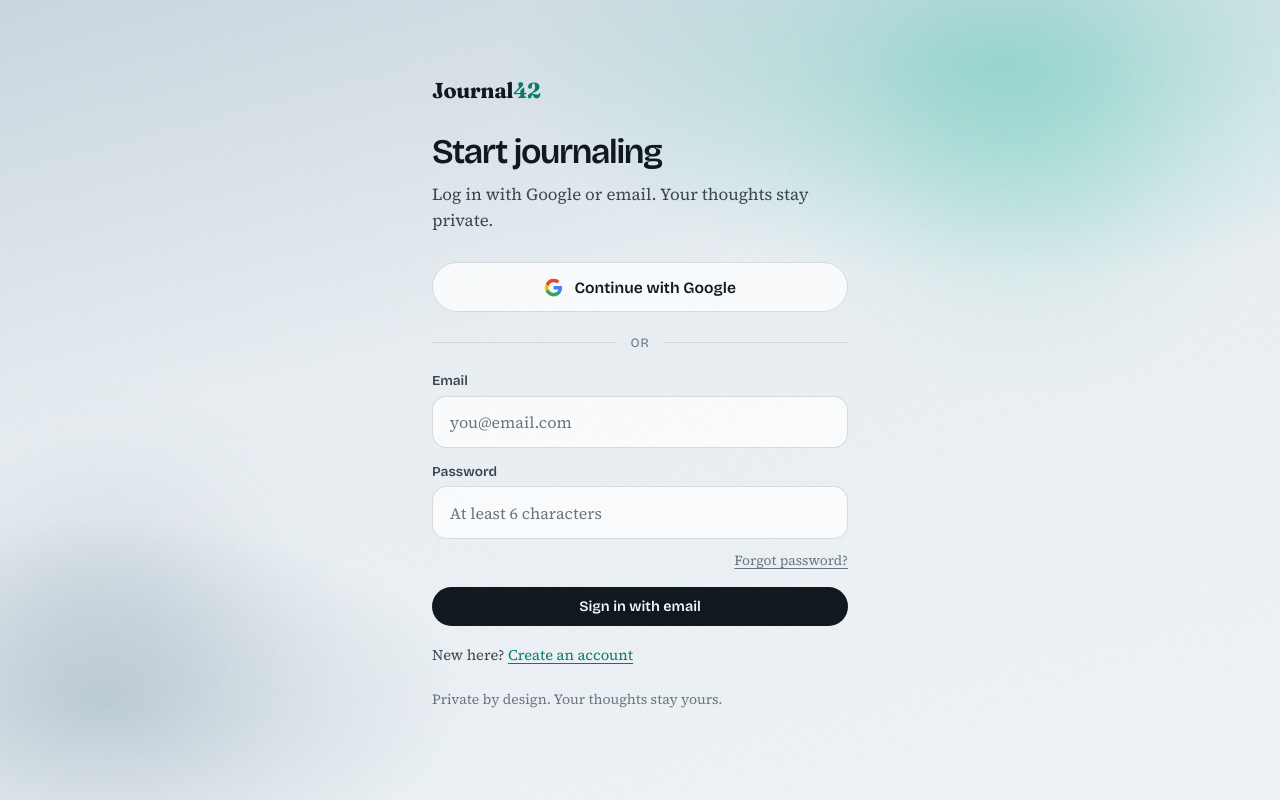
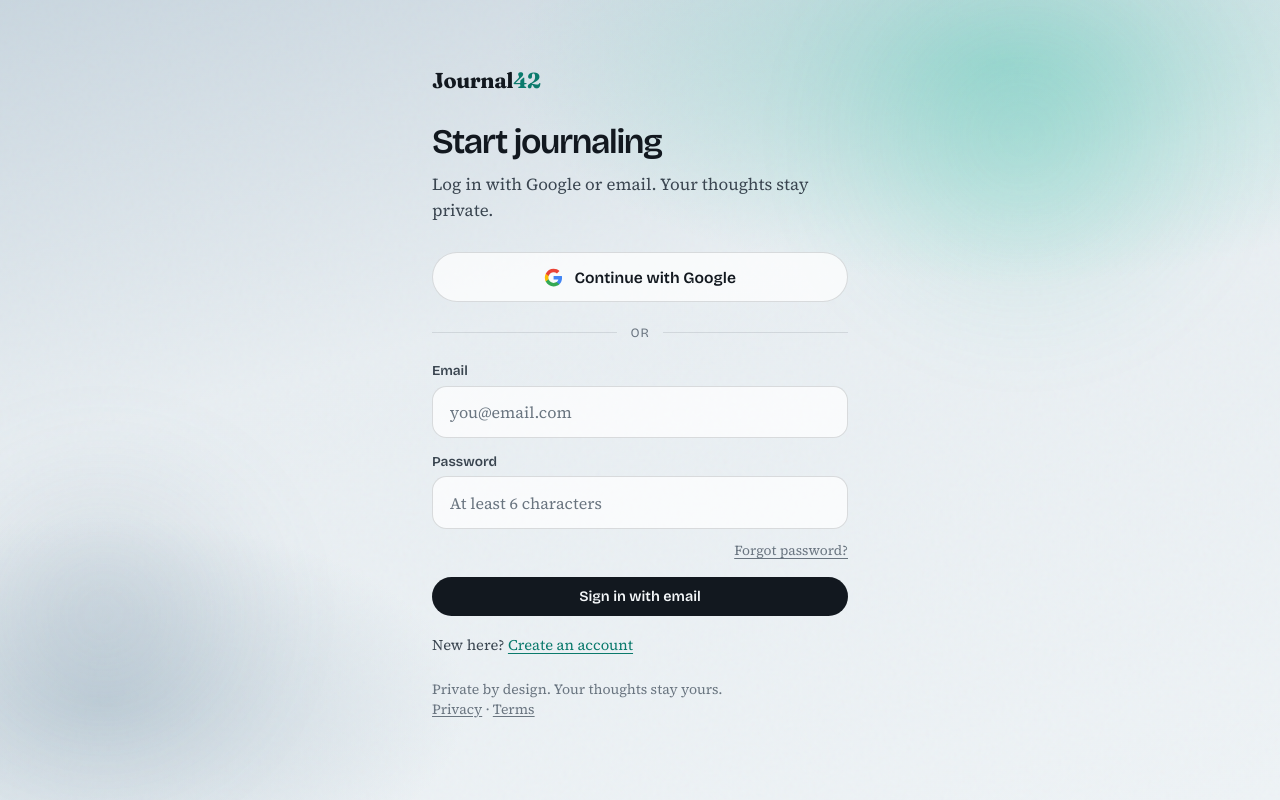
Before and after one commit to JovianX/journal42-app, a React (Vite) app: page /login in a window 1280 px wide. Built offline with nearby package versions, Linux system fonts and the light colour scheme; no server answers.

Commit message:
Link Privacy and Terms from login and Settings.
Surface the updated marketing legal pages where accounts are created and managed.

```diff
--- a/src/App.css
+++ b/src/App.css
@@ -3773,6 +3773,26 @@ button.reflection-orb {
   color: var(--muted);
 }
 
+.auth-footer a {
+  color: var(--muted);
+  text-decoration: underline;
+  text-underline-offset: 0.12em;
+}
+
+.auth-footer a:hover {
+  color: var(--ink);
+}
+
+.settings-legal-links a {
+  color: var(--muted);
+  text-decoration: underline;
+  text-underline-offset: 0.12em;
+}
+
+.settings-legal-links a:hover {
+  color: var(--ink);
+}
+
 @media (max-width: 640px) {
   .app-header {
     padding: 0.95rem 1rem;
--- a/src/pages/Login.tsx
+++ b/src/pages/Login.tsx
@@ -363,6 +363,14 @@ export default function Login() {
 
         <p className="auth-footer">
           Private by design. Your thoughts stay yours.
+          <br />
+          <a href="https://journal42.cloud/privacy" rel="noreferrer">
+            Privacy
+          </a>
+          {' · '}
+          <a href="https://journal42.cloud/terms" rel="noreferrer">
+            Terms
+          </a>
         </p>
       </div>
     </div>
--- a/src/pages/Settings.tsx
+++ b/src/pages/Settings.tsx
@@ -460,6 +460,30 @@ export default function Settings() {
               </div>
             </section>
 
+            <section className="settings-section" aria-labelledby="settings-legal-heading">
+              <h2 className="settings-section-title" id="settings-legal-heading">
+                Legal
+              </h2>
+              <div className="settings-item settings-item-session">
+                <div className="settings-item-copy">
+                  <p className="settings-item-label">Policies</p>
+                  <p className="settings-item-value settings-legal-links">
+                    <a href="https://journal42.cloud/privacy" rel="noreferrer">
+                      Privacy
+                    </a>
+                    <span aria-hidden="true"> · </span>
+                    <a href="https://journal42.cloud/terms" rel="noreferrer">
+                      Terms
+                    </a>
+                    <span aria-hidden="true"> · </span>
+                    <a href="https://journal42.cloud/contact" rel="noreferrer">
+                      Contact
+                    </a>
+                  </p>
+                </div>
+              </div>
+            </section>
+
             <section className="settings-section settings-section-session">
               <div className="settings-item settings-item-session">
                 <div className="settings-item-copy">
```
Also changed, not shown: 1 other file (tests, documents, lock files or other folders).
